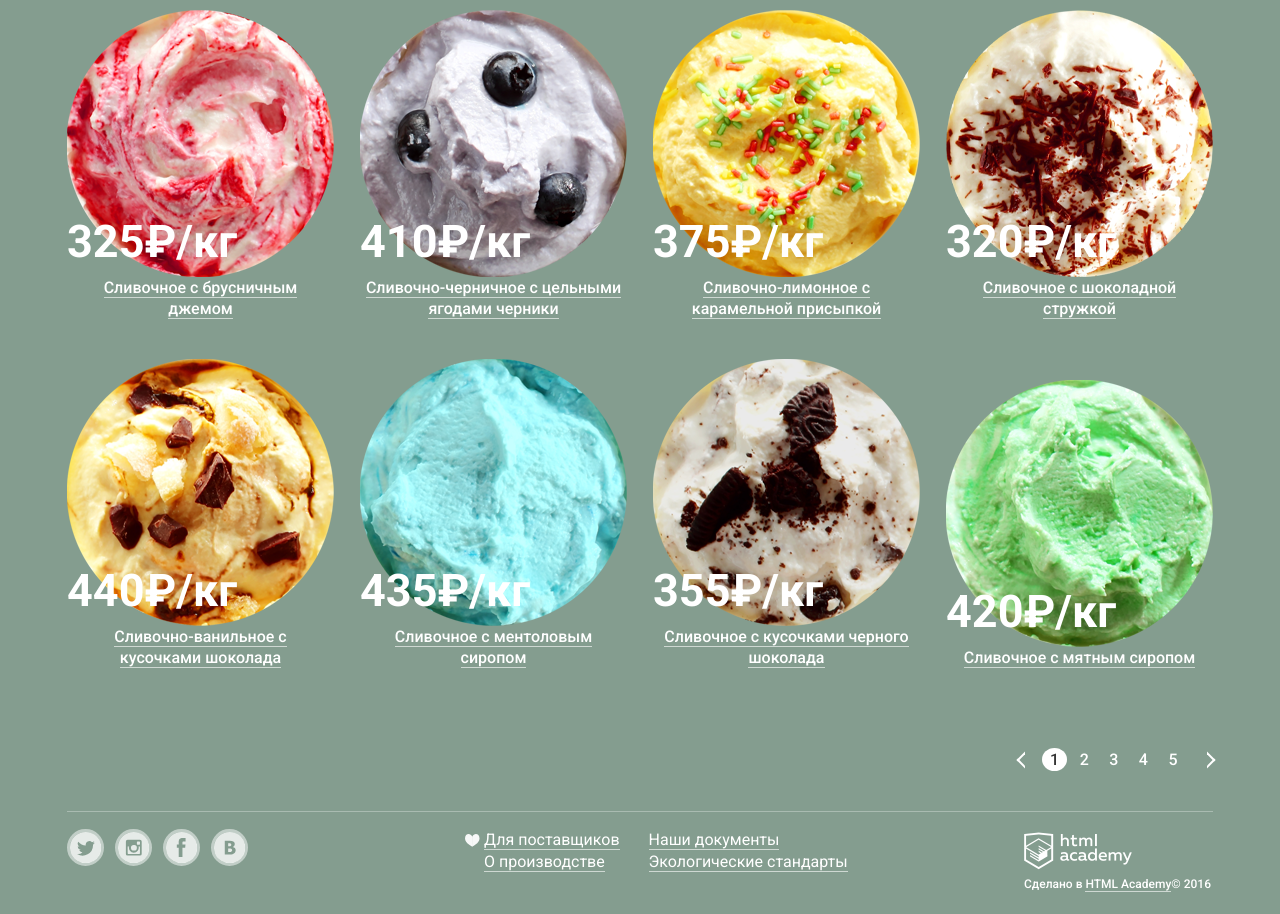
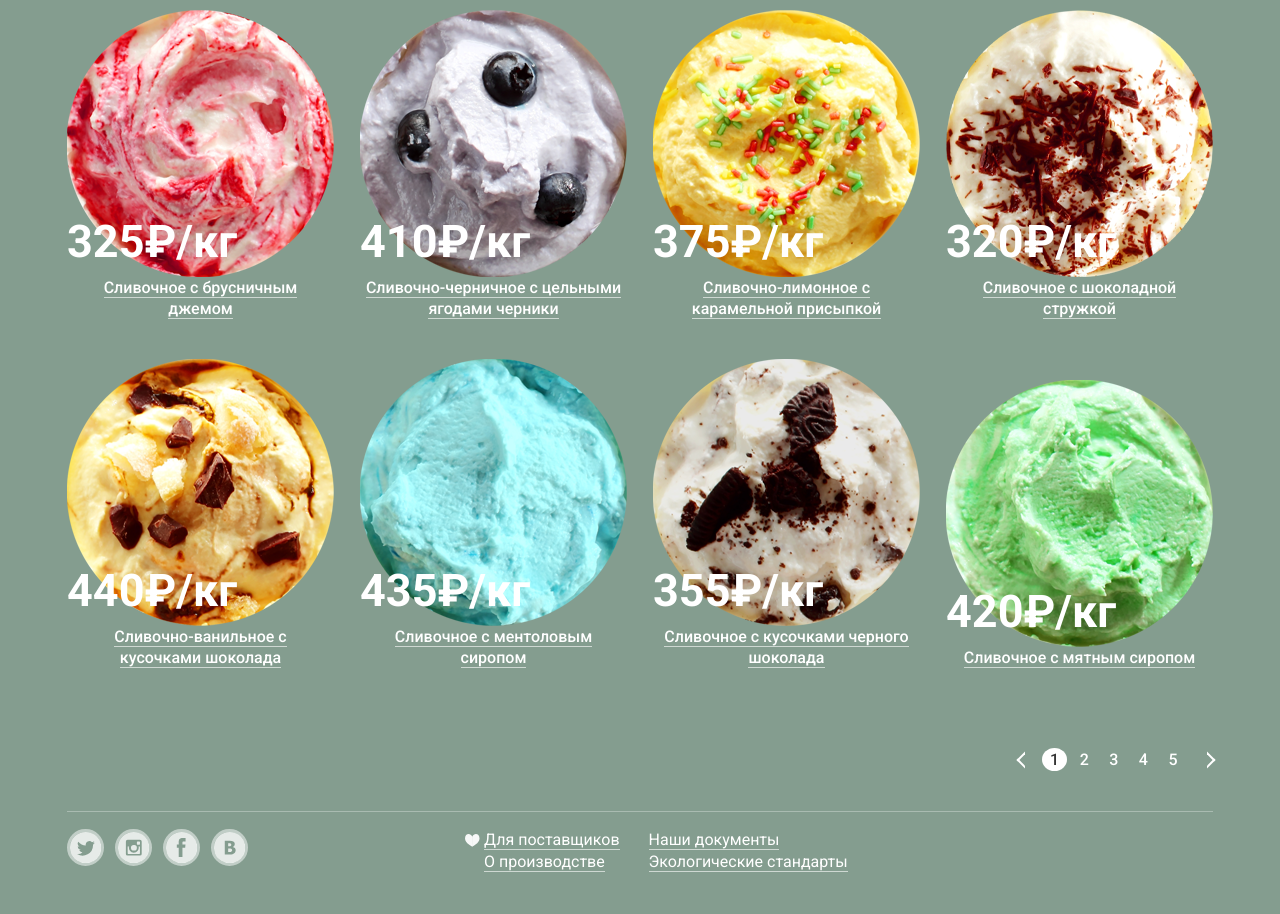
Before and after one commit to AlexanderLogosh/gllacy, a plain HTML site: page catalog.html in a window 1280 px wide. Shown: the part 701-1615 px from the top of the page. Drawn offline with Linux system fonts and the light colour scheme.

Commit message:
Update catalog.html

```diff
--- a/catalog.html
+++ b/catalog.html
@@ -281,10 +281,7 @@
 									<a href="#">Экологические стандарты</a>
 								</div>
 							</div>
-							<div class="copyright">
-								<img src="img/logo-htmlacademy.png" alt="лого академии" class="logo-academy" width="108" height="38"><br>
-								<span>Сделано в <a href="#">HTML Academy</a>© 2016</span>
-							</div>
+
 						</div>
 					</footer>
 				</body>
```
